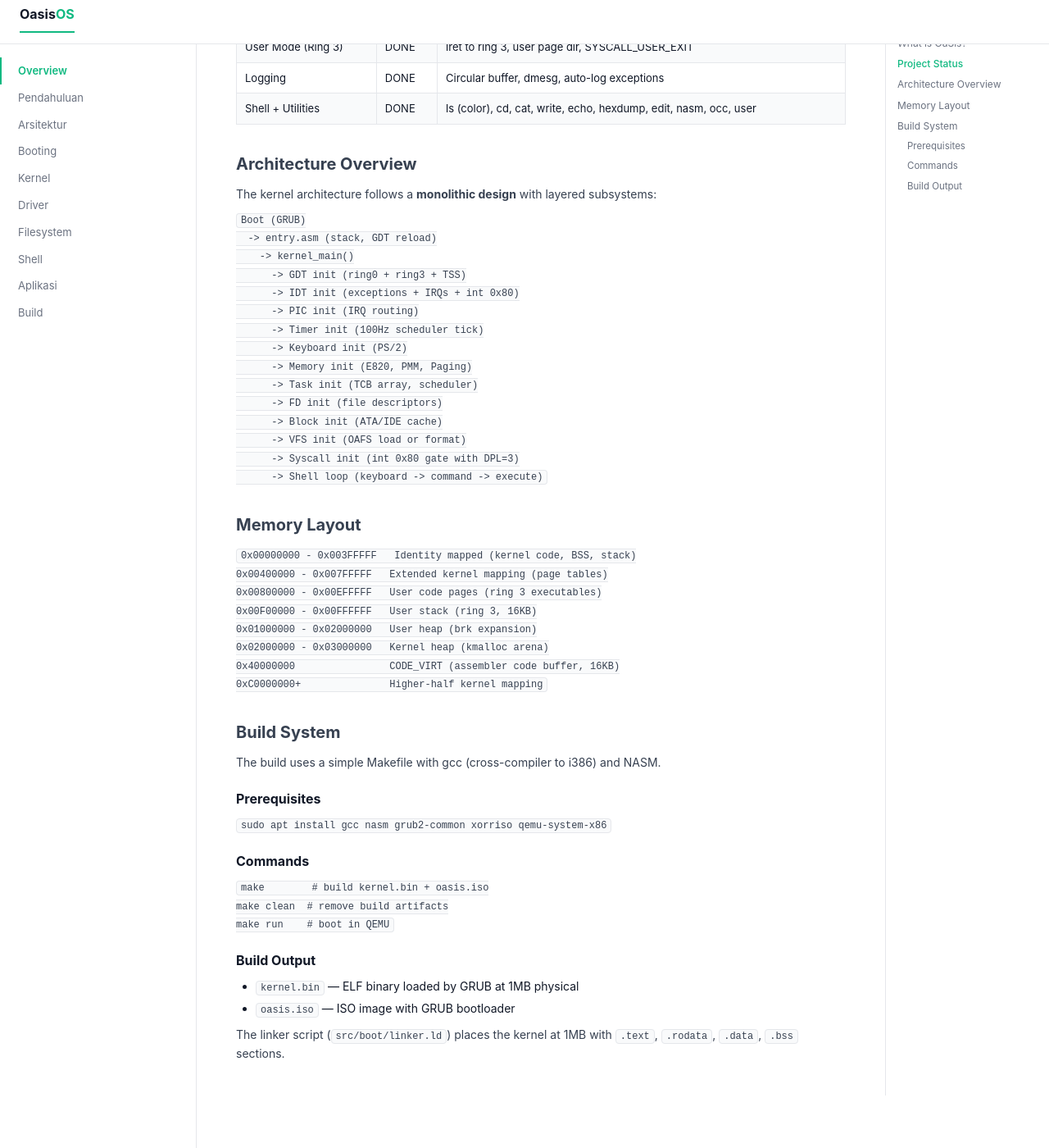
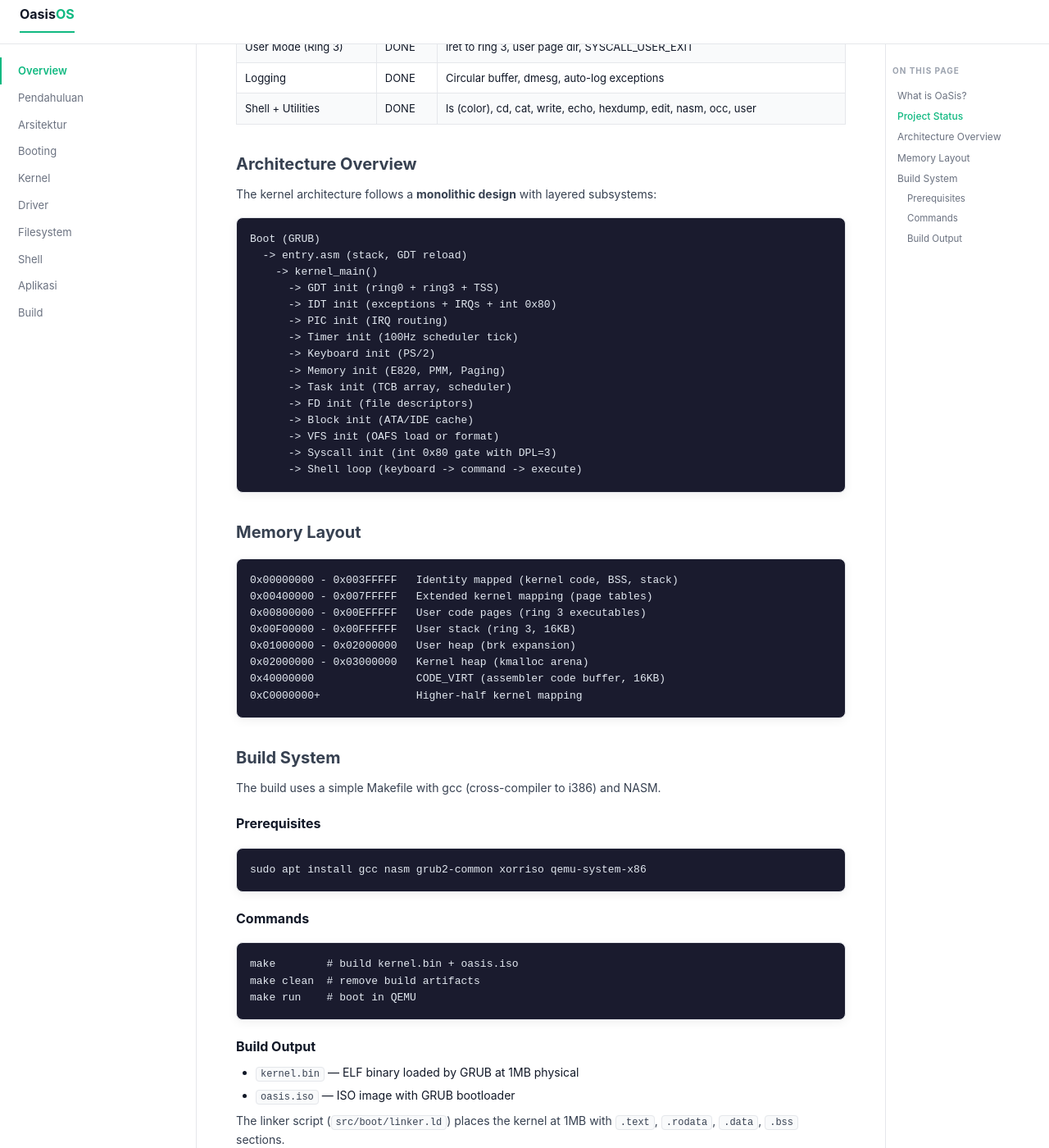
Before and after one commit to 0xfrq/OaSis, a Jekyll site: the page built from docs/index.md, in a window 1280 px wide and 1400 px high, scrolled down 751 px. Shown: the whole window at 82% size. Built offline with Jekyll 4.4.1, drawn with Linux system fonts in a browser that asks for light colours; before the commit the page ends 2087 px from its top, so only the background shows below that.

Commit message:
fix pre code block styling - direct pre tags from kramdown

```diff
--- a/docs/_layouts/default.html
+++ b/docs/_layouts/default.html
@@ -72,34 +72,18 @@
   margin: 12px 0; background: var(--bg-soft); border-radius: 0 var(--radius) var(--radius) 0;
 }
 
-/* Code block */
-.code-block {
-  border: 1px solid var(--border); border-radius: 9px;
-  overflow: hidden; margin: 18px 0;
+/* Pre blocks — styled directly */
+pre {
+  background: var(--bg-code); color: #e2e8f0; padding: 16px;
+  border-radius: var(--radius); overflow-x: auto; margin: 16px 0;
+  font-size: 13px; line-height: 1.55;
+  font-family: 'JetBrains Mono', 'Courier New', monospace;
+  border: 1px solid var(--border);
   box-shadow: 0 3px 12px rgba(0,0,0,.06);
 }
-.code-top {
-  background: var(--bg-code-bar); padding: 7px 14px;
-  display: flex; align-items: center; justify-content: space-between;
-}
-.code-lang {
-  font-size: 11px; font-weight: 500; color: var(--text-4);
-  text-transform: uppercase; letter-spacing: .05em;
-}
-.copy-btn {
-  background: rgba(255,255,255,.08); border: none; cursor: pointer;
-  color: var(--text-4); font-size: 11px; font-family: 'Inter', sans-serif;
-  padding: 3px 10px; border-radius: 4px; transition: all .15s;
-}
-.copy-btn:hover { background: rgba(255,255,255,.14); color: #fff; }
-.code-body { overflow-x: auto; }
-.code-body pre {
-  background: var(--bg-code); color: #e2e8f0; padding: 16px;
-  margin: 0; font-size: 13px; line-height: 1.55;
-  font-family: 'JetBrains Mono', 'Courier New', monospace;
-}
-.code-body pre code {
-  background: none; border: none; padding: 0; color: inherit;
+pre code {
+  background: none !important; border: none !important;
+  padding: 0 !important; color: inherit !important;
   font-family: inherit; font-size: inherit;
 }
 .hl-c { color: #6b7280; } .hl-k { color: #f472b6; }
```
